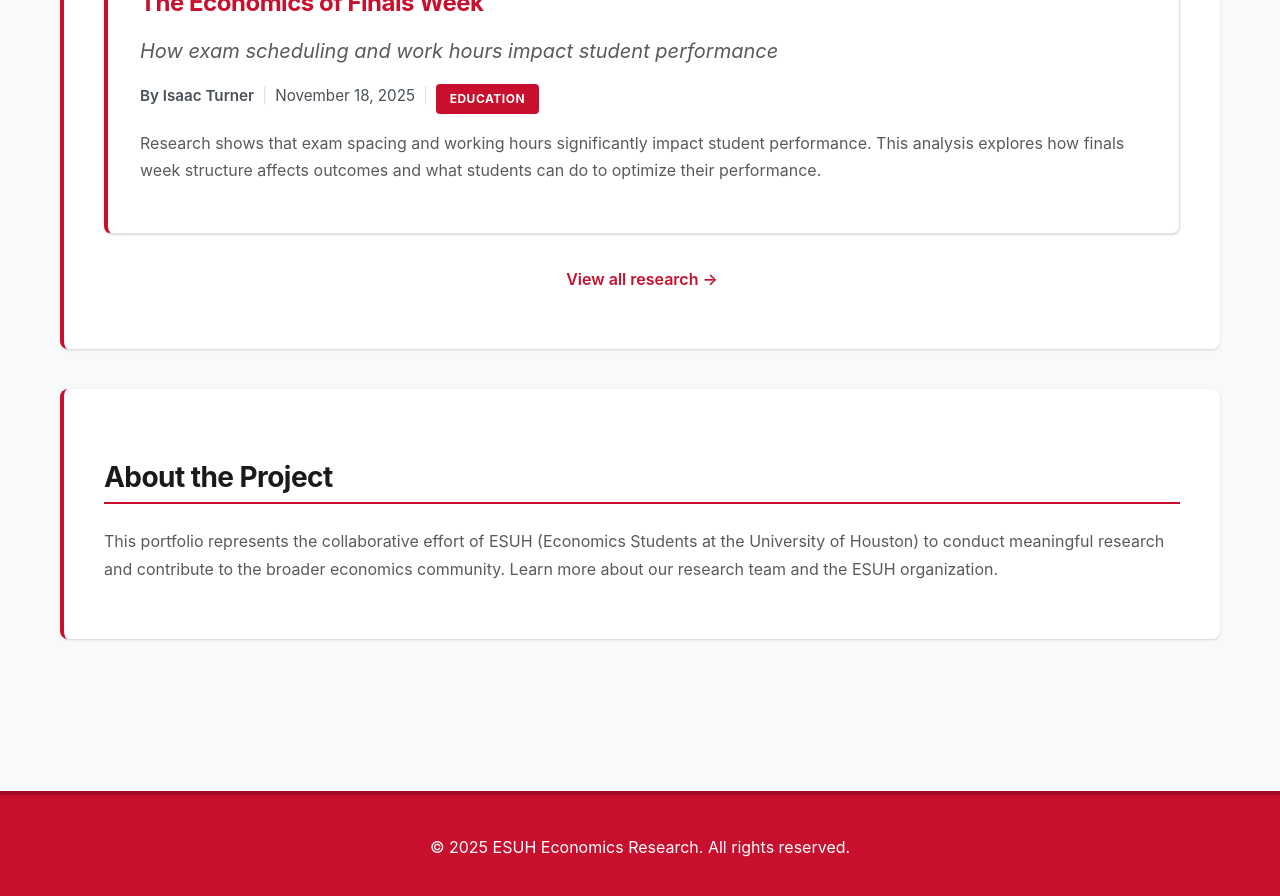
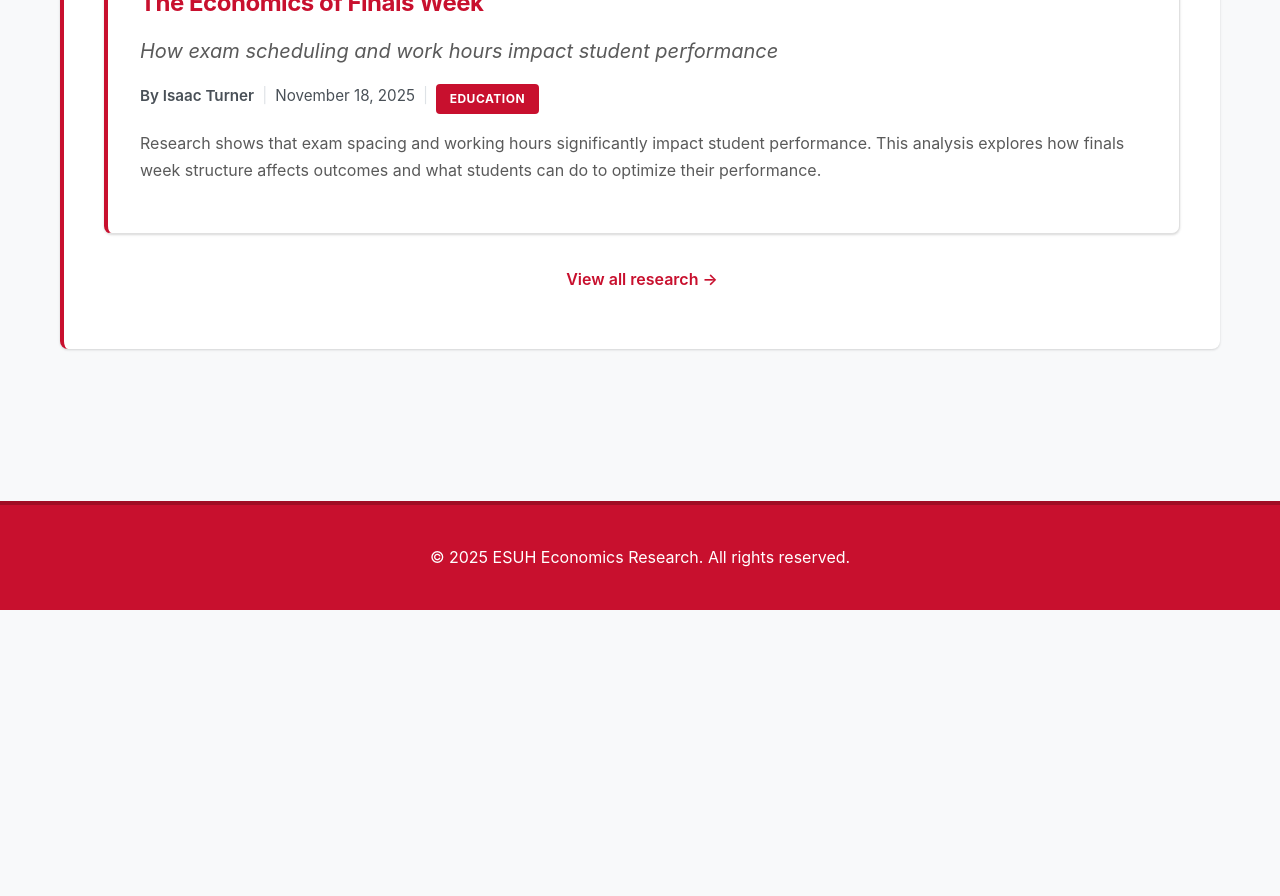
Before and after one commit to econsociety/esuh, a Jekyll site: the page built from index.html, in a window 1280 px wide and 900 px high, scrolled down 1039 px. Shown: the top 896 px of the window. Built offline with Jekyll 4.4.1, drawn with Linux system fonts in a browser that asks for light colours; after the commit the page ends 1649 px from its top, so only the background shows below that.

Commit message:
Update index.html

```diff
--- a/index.html
+++ b/index.html
@@ -60,13 +60,3 @@ title: Home
   </p>
   {% endif %}
 </section>
-
-<section class="home-section">
-  <h2>About the Project</h2>
-  <p>
-    This portfolio represents the collaborative effort of ESUH (Economics Students at the University of Houston)
-    to conduct meaningful research and contribute to the broader economics community. Learn more about our
-    <a href="/esuh-research/about-team">research team</a> and the
-    <a href="https://www.linkedin.com/company/economics-society-at-university-of-houston-esuh/posts/?feedView=all">ESUH organization</a>.
-  </p>
-</section>
```
